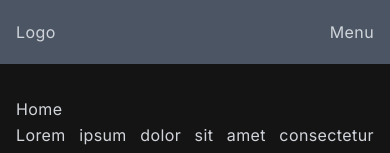
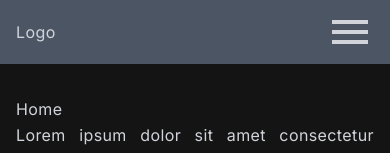
Before and after one commit to PetrGrabovsky/www.grabovsky.tech, a Next.js app: page / in a window 390 px wide. Shown: the top 153 px of the page. Built offline with nearby package versions, Linux system fonts and the light colour scheme.

Commit message:
feat: Vytvoř základ komponenty MenuButton

```diff
--- a/layout/Layout.tsx
+++ b/layout/Layout.tsx
@@ -6,17 +6,30 @@ import { ChildrenProps } from '@/shared/types/types';
 
 import Footer from './components/Footer';
 import Header from './components/Header';
+import MenuButton from './components/MenuButton';
 import useLayoutManager from './hooks/useLayoutManager';
 
 const Layout = ({ children }: ChildrenProps) => {
-  const { isMobileView, isShrunk, markerRef } = useLayoutManager();
+  const {
+    isMobileView,
+    isShrunkView,
+    isMobileNavOpen,
+    toggleMobileNav,
+    markerRef,
+  } = useLayoutManager();
 
   return (
     <>
       <span ref={markerRef} className='h-0 w-0' aria-hidden='true' />
-      <Header className={clsx(isShrunk ? 'h-10' : 'h-16')}>
+      <Header className={clsx(isShrunkView ? 'h-10' : 'h-16')}>
         <span>Logo</span>
-        {isMobileView && <span>Menu</span>}
+        {isMobileView && (
+          <MenuButton
+            onClick={toggleMobileNav}
+            isMobileNavOpen={isMobileNavOpen}
+            className={clsx(isShrunkView ? 'py-1' : 'py-2')}
+          />
+        )}
       </Header>
       <main className='mb-8 mt-24 flex-grow'>{children}</main>
       <Footer />
--- a/layout/components/MenuButton.tsx
+++ b/layout/components/MenuButton.tsx
@@ -0,0 +1,27 @@
+import clsx from 'clsx';
+import { IoMdMenu } from 'react-icons/io';
+import { IoMdClose } from 'react-icons/io';
+
+interface MenuButtonProps {
+  isMobileNavOpen: boolean;
+  className: string;
+  onClick: () => void;
+}
+
+const MenuButton = ({
+  isMobileNavOpen,
+  className,
+  onClick,
+}: MenuButtonProps) => {
+  const Icon = isMobileNavOpen ? IoMdClose : IoMdMenu;
+
+  return (
+    <div className={clsx('transition-primary h-full', className)}>
+      <button onClick={onClick} className='h-full'>
+        <Icon className='h-full w-full' />
+      </button>
+    </div>
+  );
+};
+
+export default MenuButton;
```
